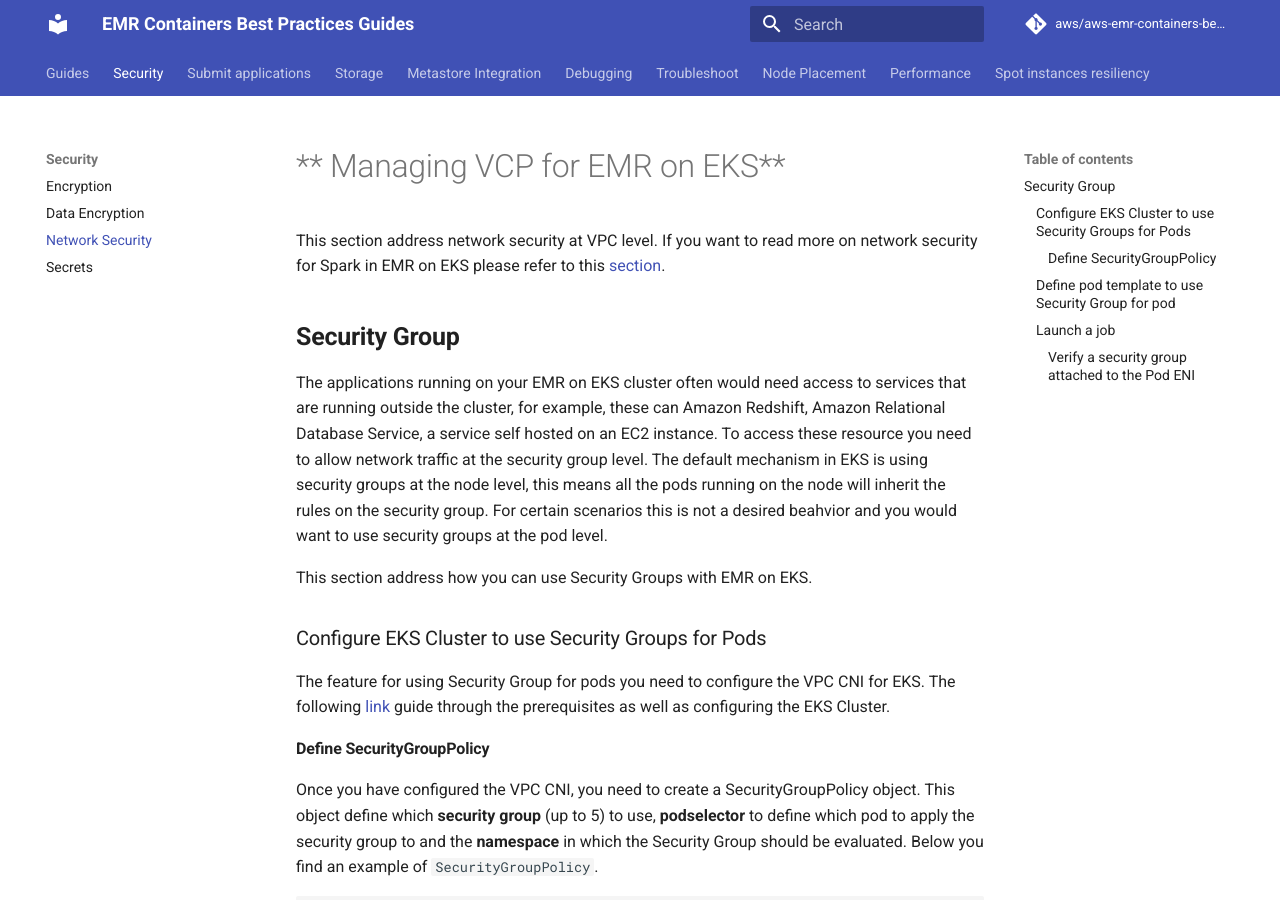
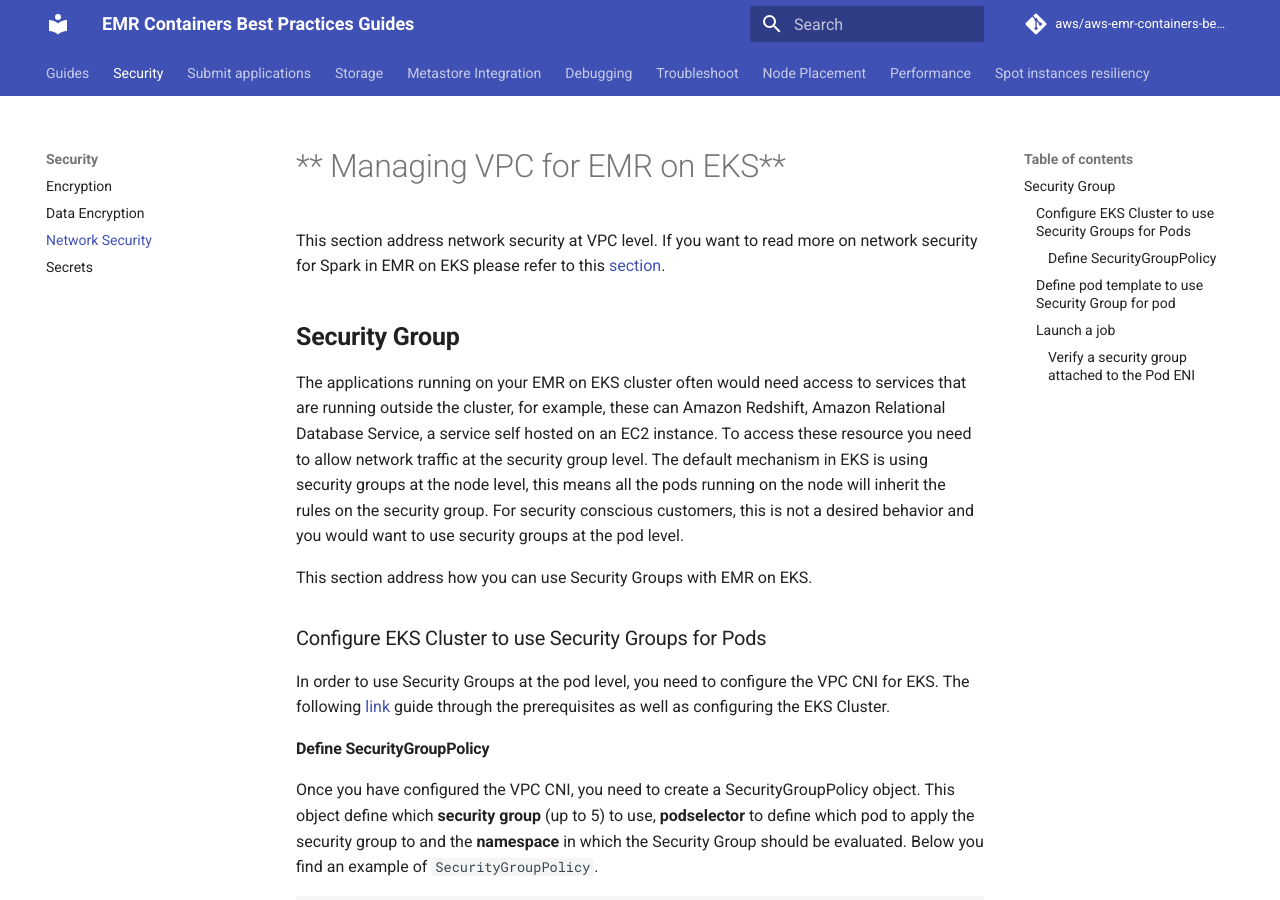
Before and after one commit to aws/aws-emr-containers-best-practices, an MkDocs documentation site: the page built from content/security/docs/spark/network-security.md, in a window 1280 px wide and 900 px high. Built offline with MkDocs 1.6.1 and Material for MkDocs 9.7.7, drawn with Linux system fonts in a browser that asks for light colours; comment, search, counter and statistics services are not loaded.

```diff
--- a/content/security/docs/spark/network-security.md
+++ b/content/security/docs/spark/network-security.md
@@ -1,4 +1,4 @@
-# ** Managing VCP for EMR on EKS**
+# ** Managing VPC for EMR on EKS**
 
 This section address network security at VPC level. If you want to read more on network security for Spark in EMR on EKS please refer to this [section](https://aws.github.io/aws-emr-containers-best-practices/security/docs/spark/encryption/#amazon-emr-on-eks).
 
@@ -7,13 +7,13 @@
 The applications running on your EMR on EKS cluster often would need access to services that are running outside the cluster,
 for example, these can Amazon Redshift, Amazon Relational Database Service, a service self hosted on an EC2 instance. To access these resource you need to allow network traffic at the security group level. The default mechanism in EKS is using security groups at the node level,
 this means all the pods running on the node will inherit the rules on the security group.
-For certain scenarios this is not a desired beahvior and you would want to use security groups at the pod level.
+For security conscious customers, this is not a desired behavior and you would want to use security groups at the pod level.
 
 This section address how you can use Security Groups with EMR on EKS.
 
 ### Configure EKS Cluster to use Security Groups for Pods
 
-The feature for using Security Group for pods you need to configure the VPC CNI for EKS. The following [link](https://docs.aws.amazon.com/eks/latest/userguide/security-groups-for-pods.html) guide through the prerequisites as well as configuring the EKS Cluster.
+In order to use Security Groups at the pod level, you need to configure the VPC CNI for EKS. The following [link](https://docs.aws.amazon.com/eks/latest/userguide/security-groups-for-pods.html) guide through the prerequisites as well as configuring the EKS Cluster.
 
 #### Define SecurityGroupPolicy
 
```
Also changed, not shown: content/security/docs/spark/secrets.md (+1 -1 lines).
